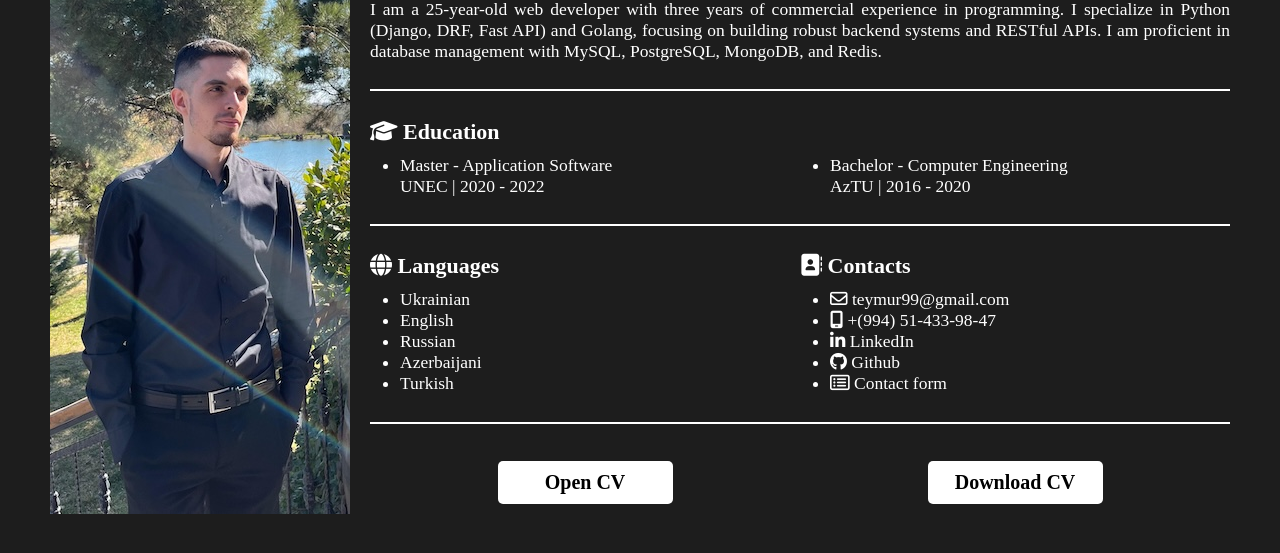
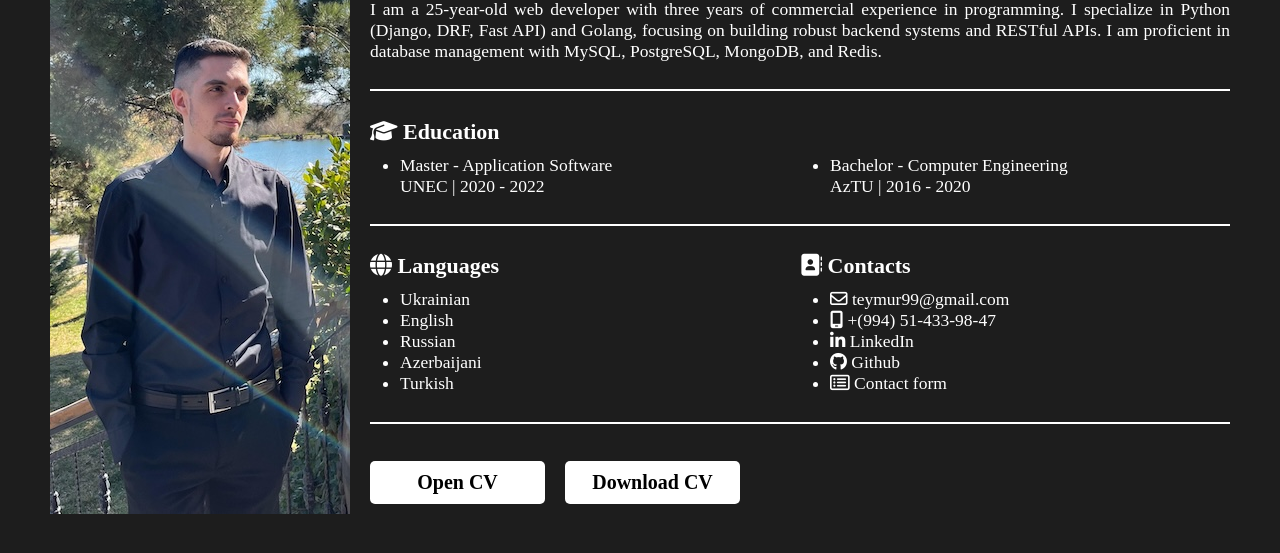
Before and after one commit to velikhanov/velikhanov.github.io, a PHP site: page /about.php in a window 1280 px wide. Shown: the part 99-652 px from the top of the page. Run offline with PHP 8.4, Linux system fonts and the light colour scheme.

Commit message:
Updated css/about.css,img/gears.png

```diff
--- a/css/about.css
+++ b/css/about.css
@@ -81,7 +81,6 @@
 
 .download-button-block {
   display: flex;
-  justify-content: space-around;
   margin-top: 10px;
   margin-bottom: 10px;
 }
@@ -99,6 +98,10 @@
   text-align: center;
   text-decoration: none;
   transition: background-color 0.3s, box-shadow 0.3s;
+}
+
+.download-button {
+  margin-left: 20px;
 }
 
 .open-button:hover, .download-button:hover {
```
Also changed, not shown: img/gears.png (deleted).
